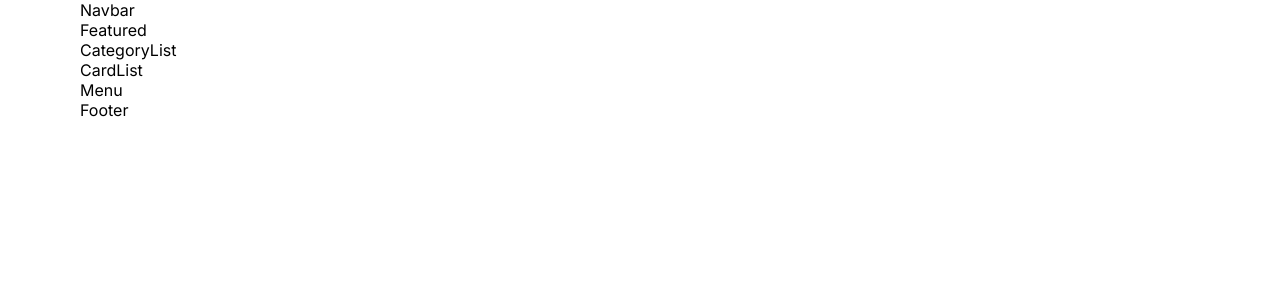
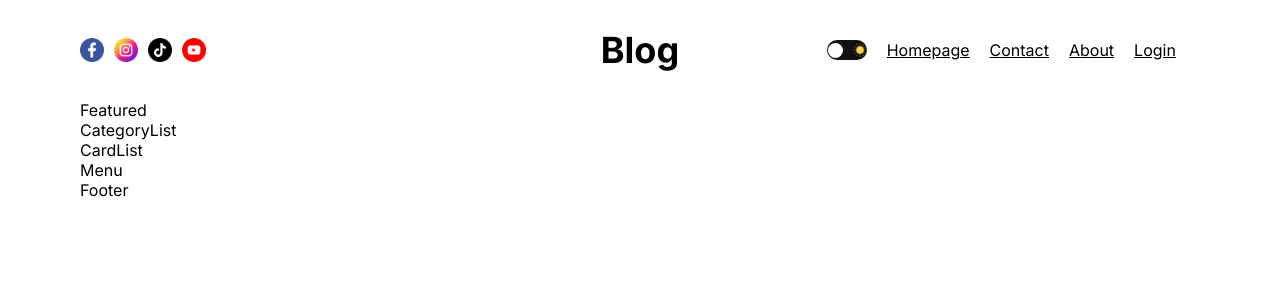
Before and after one commit to Wilson-Gip/blog-website, a Next.js app: page / in a window 1280 px wide. Shown: the top 300 px of the page. Built offline with nearby package versions, Linux system fonts and the light colour scheme.

Commit message:
navbar + theme toggle ui implemented

```diff
--- a/src/app/layout.js
+++ b/src/app/layout.js
@@ -2,6 +2,7 @@ import Navbar from '@/components/navbar/Navbar'
 import './globals.css'
 import { Inter } from 'next/font/google'
 import Footer from '@/components/footer/Footer'
+import { ThemeContextProvider } from '@/context/ThemeContext'
 
 const inter = Inter({ subsets: ['latin'] })
 
@@ -15,6 +16,7 @@ export default function RootLayout({ children }) {
   return (
     <html lang="en">
       <body className={inter.className}>
+        <ThemeContextProvider>
           <div className="container">
             <div className="wrapper">
               <Navbar/>
@@ -22,6 +24,7 @@ export default function RootLayout({ children }) {
               <Footer/>
             </div>
           </div>
+        </ThemeContextProvider>
       </body>
     </html>
   )
--- /dev/null
+++ b/src/components/authLinks/AuthLinks.jsx
@@ -0,0 +1,20 @@
+import React from 'react';
+import styles from "./authLinks.module.css";
+import Link from 'next/link';
+
+const AuthLinks = () => {
+  // temporary
+  const status= "notauthenticated"
+  return <>
+  {status==="notauthenticated" ? (
+    <Link href="/login">Login</Link>
+  ) : (
+    <>
+      <Link href="/write">Write</Link>
+      <span className={styles.link}>Logout</span>
+    </>
+  )}
+  </>
+};
+
+export default AuthLinks;
--- /dev/null
+++ b/src/components/authLinks/authLinks.module.css
@@ -0,0 +1,3 @@
+.link{
+    cursor:pointer;
+}
--- a/src/components/navbar/Navbar.jsx
+++ b/src/components/navbar/Navbar.jsx
@@ -1,9 +1,28 @@
 import React from 'react';
 import styles from "./navbar.module.css";
+import Image from 'next/image';
+import Link from 'next/link';
+import ThemeToggle from '../themeToggle/ThemeToggle';
+import AuthLinks from '../authLinks/AuthLinks';
 
 const Navbar = () => {
   return (
-    <div className={styles.container}>Navbar</div>
+    <div className={styles.container}>
+      <div className={styles.social}>
+        <Image src="/facebook.png" alt="facebook" width={24} height={24}/>
+        <Image src="/instagram.png" alt="instagram" width={24} height={24}/>
+        <Image src="/tiktok.png" alt="tiktok" width={24} height={24}/>
+        <Image src="/youtube.png" alt="youtube" width={24} height={24}/>
+      </div>
+      <div className={styles.logo}>Blog</div>
+      <div className={styles.links}>
+        <ThemeToggle/>
+        <Link href="">Homepage</Link>
+        <Link href="">Contact</Link>
+        <Link href="">About</Link>
+        <AuthLinks/>
+      </div>
+    </div>
   )
 }
 
--- a/src/components/navbar/navbar.module.css
+++ b/src/components/navbar/navbar.module.css
@@ -1,3 +1,25 @@
 .container{
+    display: flex;
+    align-items: center;
+    justify-content: space-between;
+    height: 100px;
+}
 
+.social{
+    display:flex;
+    gap: 10px;
+    flex: 1;
 }
+
+.logo{
+    flex: 1;
+    text-align: center;
+    font-size:36px;
+    font-weight:bold;
+}
+
+.links{
+    display: flex;
+    gap: 20px;
+    flex: 1;
+}
--- a/src/components/pagination/Pagination.jsx
+++ b/src/components/pagination/Pagination.jsx
@@ -1,7 +1,7 @@
 import React from 'react';
 import styles from "./pagination.module.css";
 
-const Navbar = () => {
+const Pagination = () => {
   return (
     <div className={styles.container}>Pagination</div>
   )
--- /dev/null
+++ b/src/components/themeToggle/ThemeToggle.jsx
@@ -0,0 +1,15 @@
+import React from 'react';
+import styles from "./themeToggle.module.css";
+import Image from 'next/image';
+
+const ThemeToggle = () => {
+  return (
+    <div className={styles.container}>
+        <Image src="/moon.png" alt="" width={14} height={14}/>
+        <div className={styles.ball}></div>
+        <Image src="/sun.png" alt="" width={14} height={14}/>
+    </div>
+  );
+};
+
+export default ThemeToggle;
--- /dev/null
+++ b/src/components/themeToggle/themeToggle.module.css
@@ -0,0 +1,20 @@
+.container{
+    width: 40px;
+    height: 20px;
+    border-radius: 50px;
+    cursor: pointer;
+    display: flex;
+    align-items: center;
+    justify-content: space-between;
+    background-color: #121212;
+    position: relative;
+}
+
+.ball{
+    width: 15px;
+    height: 15px;
+    border-radius: 50%;
+    background-color: #FCFCFC;
+    position: absolute;
+    left: 1px;
+}
--- /dev/null
+++ b/src/context/ThemeContext.jsx
@@ -0,0 +1,18 @@
+"use client";
+import { createContext, useState } from "react";
+
+export const ThemeContext = createContext();
+
+const getFromLocalStorage = () =>{
+    if(typeof window !== undefined){
+        const value = localStorage.getItem("theme");
+        return value || "light";
+    }
+};
+
+export const ThemeContextProvider = ({children}) => {
+    const [theme,setTheme] = useState(() =>{
+        return getFromLocalStorage()
+    });
+    return <ThemeContext.Provider>{children}</ThemeContext.Provider>
+};
```
Lines whose indentation alone changed are shown as unchanged.
